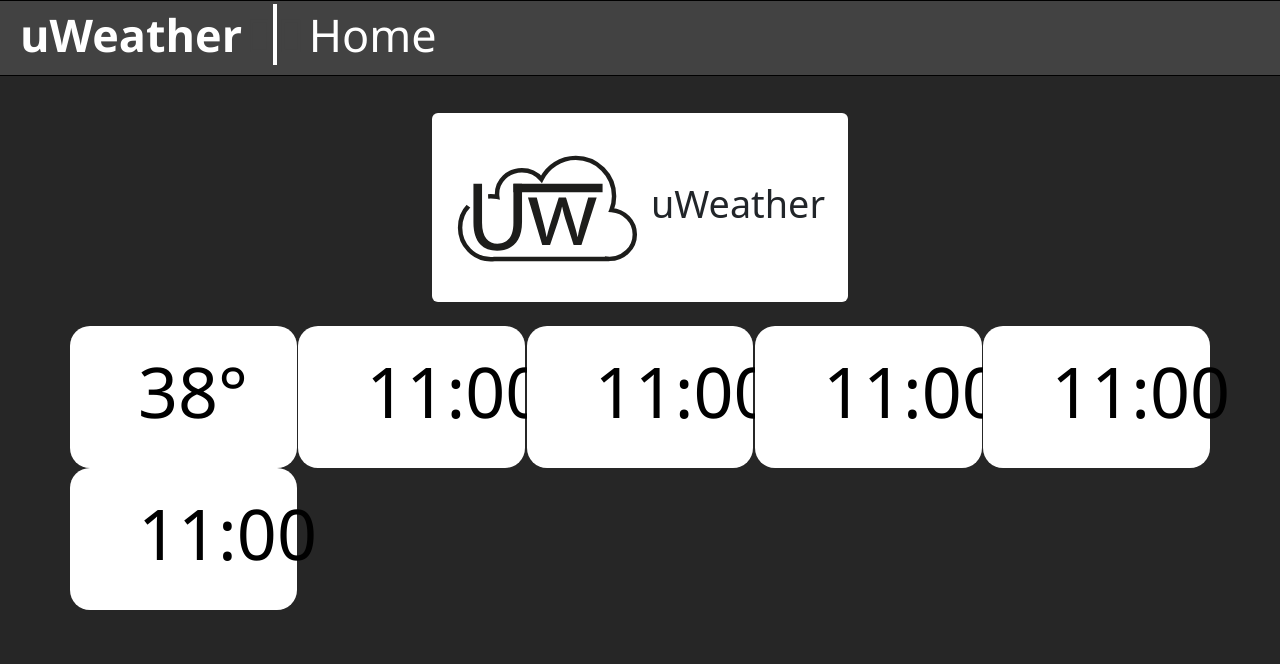
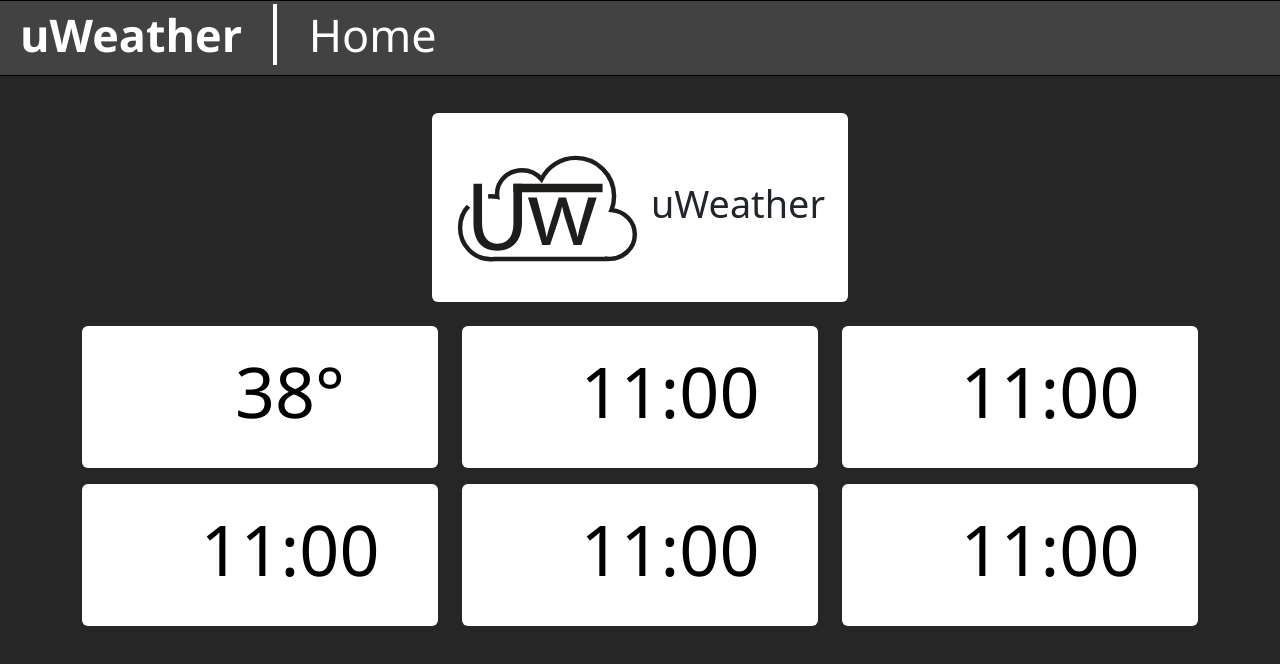
Before and after one commit to lstranskyTGM/uWeatherNG, a plain HTML site: page uWeather.html in a window 1280 px wide. Drawn offline with nearby package versions, Linux system fonts and the light colour scheme.

Commit message:
header überarbeitet, flächen hinzugefügt

```diff
--- a/uWeather.html
+++ b/uWeather.html
@@ -49,30 +49,40 @@
     </div>
 
     <br>
-    <div class="row row-cols-1 row-cols-sm-1 row-cols-md-2 row-cols-lg-3 row-cols-xl-3 d-flex justify-content-between">
-        <div class="p-2 col" style="background-color:white; border-radius: 20px; width:6cm;">
-            <p style="font-size:70px; color:black; font-weight: 99999; margin-left:60px; margin-top: 5px">38°</p>
+    <div class="row">
+        <div class="col-sm-4 mb-3">
+            <div class="p-2 bg-white rounded text-center" style="width: 100%;">
+                <p style="font-size:70px; color:black; font-weight: 99999; margin-left:60px; margin-top: 5px">38°</p>
+            </div>
         </div>
-
-        <div class="p-2 col" style="background-color:white; border-radius: 20px; width:6cm">
-            <p style="font-size:70px; color:black; font-weight: 99999; margin-left:60px; margin-top: 5px">11:00</p>
+        <div class="col-sm-4 mb-3">
+            <div class="p-2 bg-white rounded text-center" style="width: 100%;">
+                <p style="font-size:70px; color:black; font-weight: 99999; margin-left:60px; margin-top: 5px">11:00</p>
+            </div>
         </div>
-
-        <div class="p-2 col" style="background-color:white; border-radius: 20px; width:6cm">
-            <p style="font-size:70px; color:black; font-weight: 99999; margin-left:60px; margin-top: 5px">11:00</p>
-        </div>
-
-        <div class="p-2 col" style="background-color:white; border-radius: 20px; width:6cm">
-            <p style="font-size:70px; color:black; font-weight: 99999; margin-left:60px; margin-top: 5px">11:00</p>
-        </div>
-
-        <div class="p-2 col" style="background-color:white; border-radius: 20px; width:6cm">
-            <p style="font-size:70px; color:black; font-weight: 99999; margin-left:60px; margin-top: 5px">11:00</p>
-        </div>
-
-        <div class="p-2 col" style="background-color:white; border-radius: 20px; width:6cm">
-            <p style="font-size:70px; color:black; font-weight: 99999; margin-left:60px; margin-top: 5px">11:00</p>
+        <div class="col-sm-4 mb-3">
+            <div class="p-2 bg-white rounded text-center" style="width: 100%;">
+                <p style="font-size:70px; color:black; font-weight: 99999; margin-left:60px; margin-top: 5px">11:00</p>
+            </div>
         </div>
     </div>
+    <div class="row">
+        <div class="col-sm-4 mb-3">
+            <div class="p-2 bg-white rounded text-center" style="width: 100%;">
+                <p style="font-size:70px; color:black; font-weight: 99999; margin-left:60px; margin-top: 5px">11:00</p>
+            </div>
+        </div>
+        <div class="col-sm-4 mb-3">
+            <div class="p-2 bg-white rounded text-center" style="width: 100%;">
+                <p style="font-size:70px; color:black; font-weight: 99999; margin-left:60px; margin-top: 5px">11:00</p>
+            </div>
+        </div>
+        <div class="col-sm-4 mb-3">
+            <div class="p-2 bg-white rounded text-center" style="width: 100%;">
+                <p style="font-size:70px; color:black; font-weight: 99999; margin-left:60px; margin-top: 5px">11:00</p>
+            </div>
+        </div>
+    </div>
+
 </body>
 </html>
```
